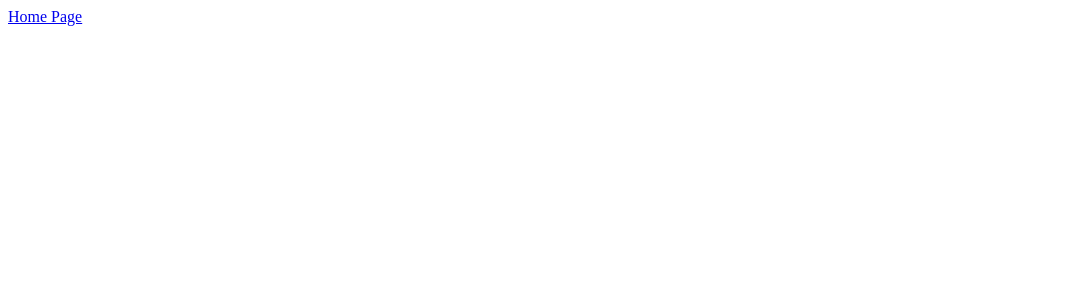
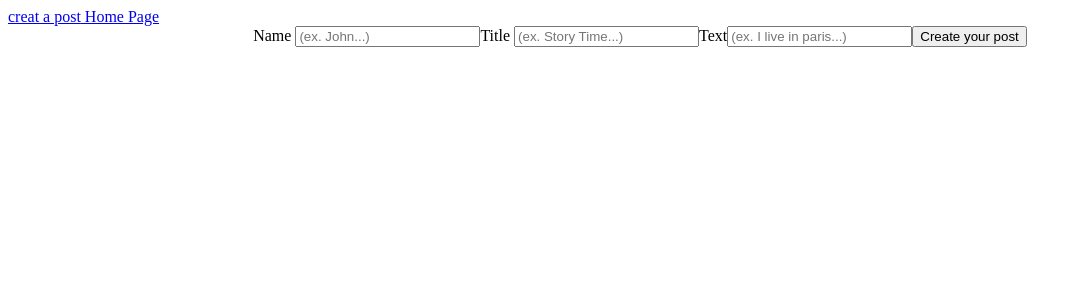
Before and after one commit to DuncanCbr/carbonnierDuncan_7_09_03_22, a React (Create React App) app in the folder frontend/: page /createpost in a window 1280 px wide. Shown: the top 300 px of the page, without its empty margins (0-1082 px from the left). Built offline with nearby package versions, Linux system fonts and the light colour scheme.

Commit message:
Create post page
CPP's link created
CPP done

```diff
--- a/frontend/package.json
+++ b/frontend/package.json
@@ -7,11 +7,13 @@
     "@testing-library/react": "^12.1.4",
     "@testing-library/user-event": "^13.5.0",
     "axios": "^0.26.1",
+    "formik": "^2.2.9",
     "react": "^17.0.2",
     "react-dom": "^17.0.2",
     "react-router-dom": "^5.3.0",
     "react-scripts": "5.0.0",
-    "web-vitals": "^2.1.4"
+    "web-vitals": "^2.1.4",
+    "yup": "^0.32.11"
   },
   "scripts": {
     "start": "react-scripts start",
--- a/frontend/src/App.js
+++ b/frontend/src/App.js
@@ -1,6 +1,7 @@
 import './App.css';
 import {BrowserRouter as Router, Route, Switch, Link} from 'react-router-dom';
 import Home from './pages/Home';
+import createpost from "./pages/Createpost";
 
 
 
@@ -9,10 +10,12 @@ function App() {
   return (
     <Router>
     <div className='navBar'>
+      <Link to="/createpost" className='link'> creat a post</Link>
       <Link to="/" className='link'> Home Page</Link>
     </div>
     <Switch>
       <Route exact path="/"  component={Home}/>
+      <Route exact path="/createpost"  component={createpost}/>
     </Switch>
   </Router>
   );
--- /dev/null
+++ b/frontend/src/pages/Createpost.js
@@ -0,0 +1,51 @@
+import React from 'react';
+import {Formik, Form, Field, ErrorMessage} from 'formik';
+import * as Yup from 'yup';
+import axios from 'axios';
+import {useHistory} from "react-router-dom";
+
+function Createpost() {
+
+  let history = useHistory();
+
+    const initialValues = {
+      title: "",
+      postText: "",
+      username: "",
+    }
+
+    const validationSchema = Yup.object().shape({
+      title: Yup.string().required(),
+      postText: Yup.string().required(),
+      username: Yup.string().min(3).max(15).required(),
+    })
+
+    const onSubmit = (data) => {
+      axios.post("http://localhost:3002/posts", data).then((response) => {
+        history.push("/");
+    });
+    }
+  return (
+    <div className='creatPostPage App'>
+        <Formik initialValues={initialValues} onSubmit={onSubmit} validationSchema={validationSchema}>
+            <Form className='form'>
+                <label className="fieldStyle"><span>Name </span>
+                <Field className="inputForm" id='inputCreatPost' name="postName" placeholder="(ex. John...)"/>
+                <ErrorMessage name="name" component="span" className='msgError' />
+                </label>
+                <label className="fieldStyle"><span>Title </span>
+                <Field className="inputForm" id='inputCreatPost' name="title" placeholder="(ex. Story Time...)"/>
+                <ErrorMessage name="title" component="span" className='msgError' />
+                </label>
+                <label className="fieldStyle"><span>Text</span>
+                <Field className="inputForm inputText" id='inputCreatPost' name="postText" placeholder="(ex. I live in paris...)"/>
+                <ErrorMessage name="postText" component="span" className='msgError' />
+                </label>
+                <button className="submitButton"type='submit'>Create your post</button>
+            </Form>
+        </Formik>
+    </div>
+  )
+}
+
+export default Createpost
```
Also changed, not shown: 1 other file (tests, documents, lock files or other folders).
